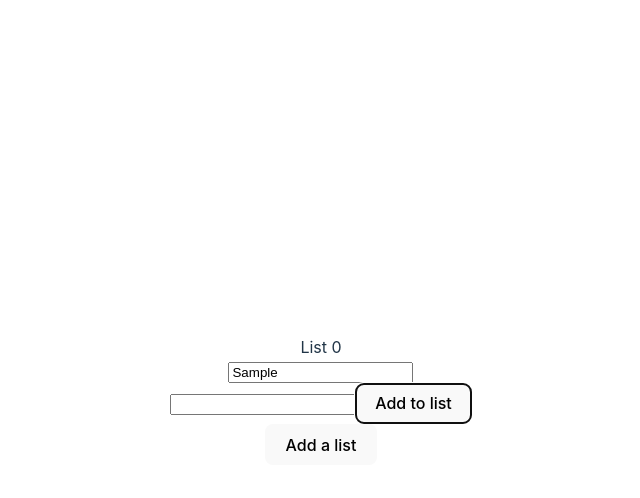
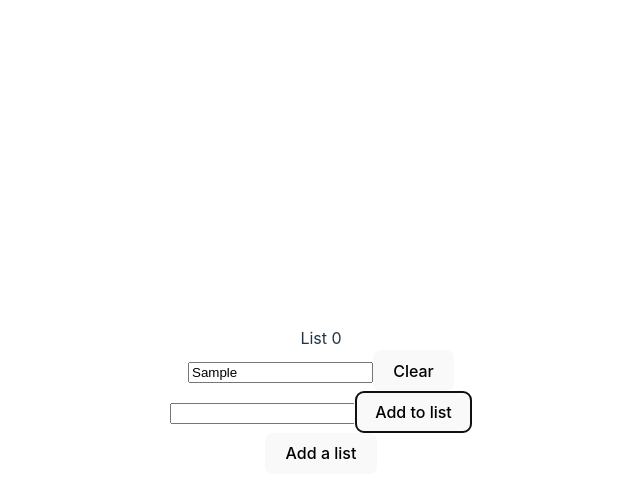
Before and after one commit to julienreszka/my-vue-app-testing-define-model, a Vue app: page / in a window 1280 px wide. Both pictures are taken after typing "Sample" into the empty fields and a click on the button "Add to list". Shown: the top 498 px of the page, without its empty margins (319-959 px from the left). Built offline with nearby package versions, Linux system fonts and the light colour scheme.

Commit message:
fix: adds button to clear text

```diff
--- a/src/components/MyInputs.vue
+++ b/src/components/MyInputs.vue
@@ -5,6 +5,9 @@
     :key="itemI"
   >
     <MyInput v-model="modelValue[itemI]" />
+    <button @click="modelValue[itemI]=''">
+      Clear
+    </button>
   </div>
   <MyInput v-model="newItem"
     label="Add new item"
```
